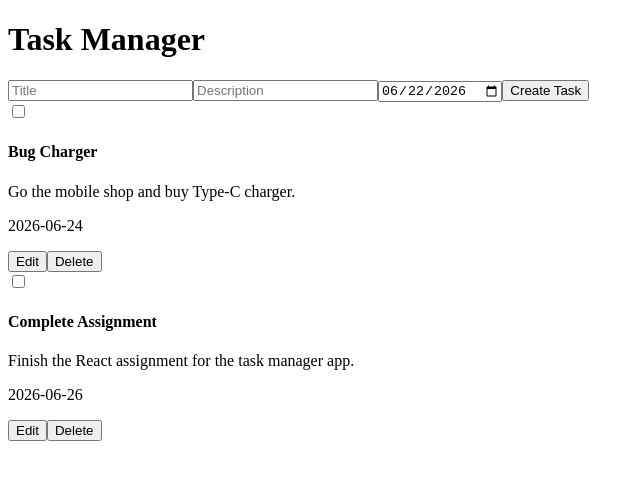
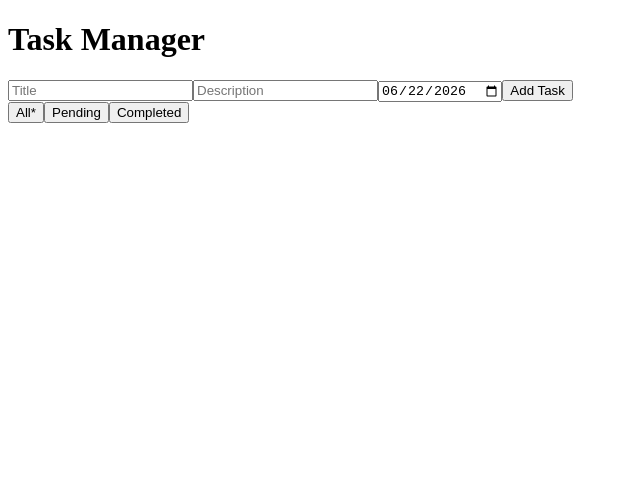
Before and after one commit to Smitdesai09/Task-Manager-Project, a React (Vite) app in the folder frontend/: page / in a window 1280 px wide. Shown: the top 480 px of the page, without its empty margins (0-644 px from the left). Built offline with nearby package versions, Linux system fonts and the light colour scheme.

Commit message:
features added: toggle, filters, edit-delete, input-validation, localstorage support

```diff
--- a/frontend/src/App.jsx
+++ b/frontend/src/App.jsx
@@ -1,33 +1,145 @@
-import { useState } from 'react';
-import './App.css'
-import { Tasks } from './components/Tasks';
-import { TaskInput } from './components/TaskInput';
+import { useEffect, useState } from "react";
+import "./App.css";
+import { Tasks } from "./components/Tasks";
+import { TaskInput } from "./components/TaskInput";
 
 function App() {
-  const [tasks, setTasks] = useState([
-          {
-              id: crypto.randomUUID(),
-              title: "Bug Charger",
-              description: "Go the mobile shop and buy Type-C charger.",
-              dueDate: '2026-06-24',
-              isCompleted: false
-          },
-          {
-              id: crypto.randomUUID(),
-              title: "Complete Assignment",
-              description: "Finish the React assignment for the task manager app.",
-              dueDate: '2026-06-26',
-              isCompleted: false
-          }
-      ]);
+  const [tasks, setTasks] = useState(() => {
+    const saved = localStorage.getItem("tasks");
+    return saved ? JSON.parse(saved) : [];
+  });
+  const [filter, setFilter] = useState("All");
+  const [editId, setEditId] = useState(null);
+  const [title, setTitle] = useState("");
+  const [description, setDescription] = useState("");
+  const [dueDate, setDueDate] = useState(
+    new Date().toLocaleDateString("sv-SE"),
+  );
+
+  useEffect(() => {
+    localStorage.setItem("tasks", JSON.stringify(tasks));
+  }, [tasks]);
+
+  const filterTask = () => {
+    if (filter === "All") {
+      return tasks;
+    } else if (filter === "Pending") {
+      return tasks.filter((task) => task.isCompleted === false);
+    } else if (filter === "Completed") {
+      return tasks.filter((task) => task.isCompleted === true);
+    }
+  };
+
+  const toggleTask = (id) => {
+    const updatedTasks = tasks.map((task) => {
+      if (task.id === id) {
+        return { ...task, isCompleted: !task.isCompleted };
+      }
+      return task;
+    });
+
+    console.log(updatedTasks);
+    setTasks(updatedTasks);
+  };
+
+  const createTask = () => {
+    if (title.trim() === "") {
+      alert("Error: Title is required field!");
+      return;
+    }
+
+    //create task
+    setTasks([
+      ...tasks,
+      {
+        id: crypto.randomUUID(),
+        isCompleted: false,
+        title: title.trim(),
+        description: description.trim(),
+        dueDate: dueDate,
+      },
+    ]);
+    setTitle("");
+    setDescription("");
+  };
+
+  const setEdit = (id) => {
+    const task = tasks.find((task) => task.id === id);
+    if (!task) {
+      alert("ERROR: Task not found!");
+      return;
+    }
+
+    setEditId(task.id);
+    setTitle(task.title);
+    setDescription(task.description);
+    setDueDate(task.dueDate);
+  };
+
+  const editTask = () => {
+    if (title.trim() === "") {
+      alert("Error: Title is required field!");
+      return;
+    }
+
+    const updatedTasks = tasks.map((task) => {
+      if (task.id === editId) {
+        return {
+          ...task,
+          title: title,
+          description: description,
+          dueDate: dueDate,
+        };
+      }
+      return task;
+    });
+    console.log(updatedTasks);
+    setTasks(updatedTasks);
+
+    setEditId(null);
+    setTitle("");
+    setDescription("");
+    setDueDate(new Date().toLocaleDateString("sv-SE"));
+  };
+
+  const deleteTask = (id) => {
+    const updatedTasks = tasks.filter((task) => task.id !== id);
+    console.log(updatedTasks.length);
+    setTasks(updatedTasks);
+
+    if (id === editId) {
+      setEditId(null);
+      setTitle("");
+      setDescription("");
+      setDueDate(new Date().toLocaleDateString("sv-SE"));
+    }
+  };
 
   return (
     <>
       <h1>Task Manager</h1>
-      <TaskInput tasks={tasks} setTasks={setTasks} />
-      <Tasks tasks={tasks} />
+      <TaskInput
+        title={title}
+        description={description}
+        dueDate={dueDate}
+        setTitle={setTitle}
+        setDescription={setDescription}
+        setDueDate={setDueDate}
+        createTask={createTask}
+        editId={editId}
+        editTask={editTask}
+      />
+      <Tasks
+        tasks={tasks}
+        filter={filter}
+        setFilter={setFilter}
+        filterTask={filterTask}
+        setEdit={setEdit}
+        toggleTask={toggleTask}
+        deleteTask={deleteTask}
+      />
     </>
-  )
+  );
 }
 
-export default App
+export default App;
--- a/frontend/src/components/Task.jsx
+++ b/frontend/src/components/Task.jsx
@@ -1,16 +1,22 @@
+/* eslint-disable no-unused-vars */
 
-export function Task({ isCompleted, title, description, dueDate }){
+export function Task({ id, title, description, dueDate, isCompleted, toggleTask, deleteTask, setEdit }){
     return(
         <div>
             <input
                 type="checkbox"
                 checked={isCompleted}
+                onChange={() => toggleTask(id)}
             />
             <h4>{title}</h4>
-            <p>{description}</p>
+            <p>{ (description === "") ? "-" : description}</p>
             <p>{dueDate}</p>
-            <button>Edit</button>
-            <button>Delete</button>
+            <button
+                onClick={() => setEdit(id)}
+            >Edit</button>
+            <button
+                onClick={() => deleteTask(id)}
+            >Delete</button>
         </div>
     )
 }
--- a/frontend/src/components/TaskInput.jsx
+++ b/frontend/src/components/TaskInput.jsx
@@ -1,26 +1,15 @@
-import { useState } from "react"
-
-export function TaskInput({ tasks, setTasks }){
-    const [title, setTitle] = useState('');
-    const [description, setDescription] = useState('');
-    const [dueDate, setDueDate] = useState(new Date().toLocaleDateString('sv-SE'))
-
-    const createTask = () => {
-        setTasks(
-        [...tasks, {
-            id: crypto.randomUUID(),
-            title: title,
-            description: description,
-            dueDate: dueDate,
-            isCompleted: false
-        }]
-        )
-        console.log(`Title: ${title}\nDescription: ${description}`);
-        setTitle('');
-        setDescription('');
-    }
-
-    return(
+export function TaskInput({
+  title,
+  setTitle,
+  description,
+  setDescription,
+  dueDate,
+  setDueDate,
+  createTask,
+  editId,
+  editTask,
+}) {
+  return (
     <div>
       <input
         type="text"
@@ -39,7 +28,9 @@ export function TaskInput({ tasks, setTasks }){
         value={dueDate}
         onChange={(event) => setDueDate(event.target.value)}
       />
-            <button onClick={createTask}>Create Task</button>
+      <button onClick={editId ? editTask : createTask}>
+        {editId ? "Update Task" : "Add Task"}
+      </button>
     </div>
-    )
+  );
 }
--- a/frontend/src/components/Tasks.jsx
+++ b/frontend/src/components/Tasks.jsx
@@ -1,23 +1,54 @@
-/* eslint-disable no-unused-vars */
-import { useState } from "react"
-import { Task } from "./Task"
+import { Task } from "./Task";
 
-export function Tasks({ tasks }){
-    const taskComponents = tasks.map((task) => {
+export function Tasks({
+  tasks,
+  setEdit,
+  toggleTask,
+  deleteTask,
+  filter,
+  setFilter,
+  filterTask,
+}) {
+  const filteredTasks = filterTask();
+
+  const taskComponents = filteredTasks.map((task) => {
     return (
       <Task
         key={task.id}
+        id={task.id}
+        isCompleted={task.isCompleted}
         title={task.title}
         description={task.description}
         dueDate={task.dueDate}
-                isCompleted={task.isCompleted}
+        toggleTask={toggleTask}
+        deleteTask={deleteTask}
+        setEdit={setEdit}
       />
     );
   });
 
-    return(
+  return (
     <>
+      <div>
+        <button onClick={() => setFilter("All")}>
+          All{filter === "All" && "*"}
+        </button>
+        <button onClick={() => setFilter("Pending")}>
+          Pending{filter === "Pending" && "*"}
+        </button>
+        <button onClick={() => setFilter("Completed")}>
+          Completed{filter === "Completed" && "*"}
+        </button>
+      </div>
+      {tasks.length > 0 && (
+        <div>
+          <progress
+            value={tasks.filter((task) => task.isCompleted === true).length}
+            max={tasks.length}
+          />
+        </div>
+      )}
       {taskComponents}
     </>
-    )
+  );
 }
```
Lines whose indentation alone changed are shown as unchanged.
